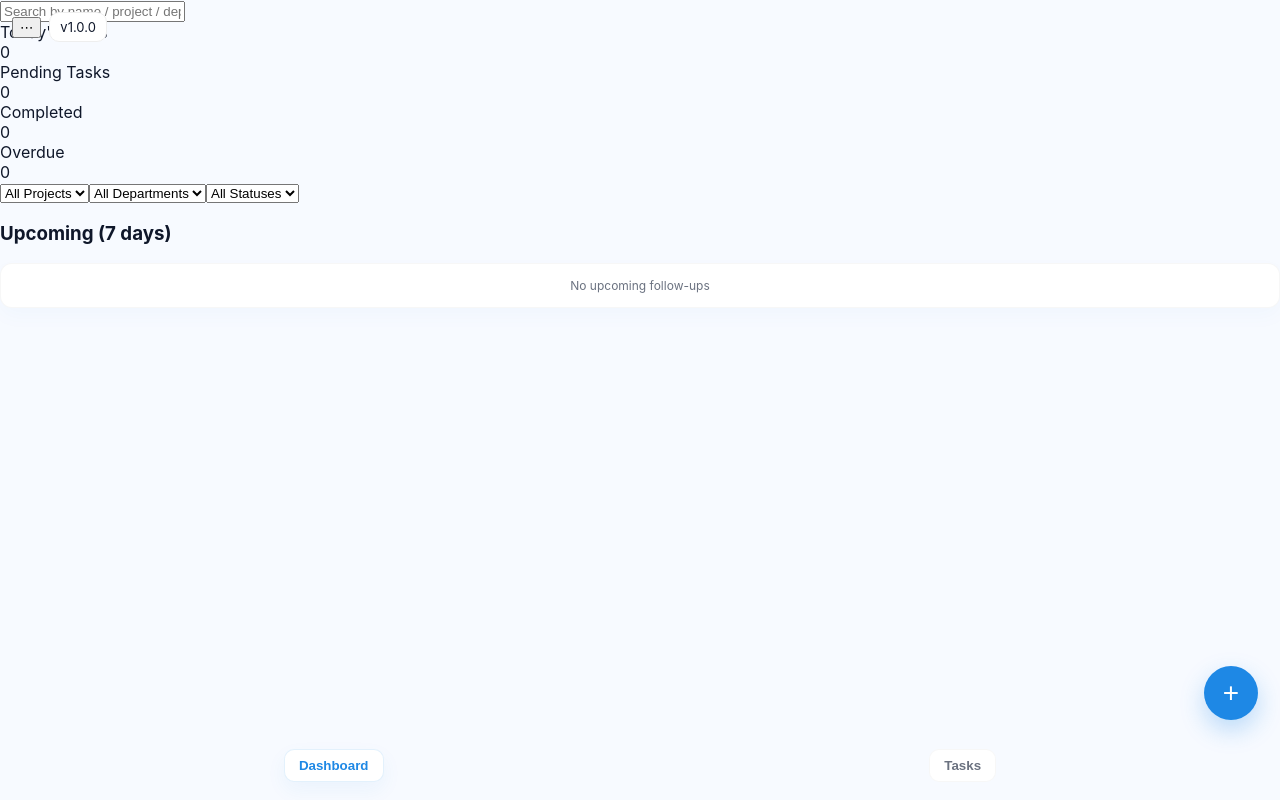
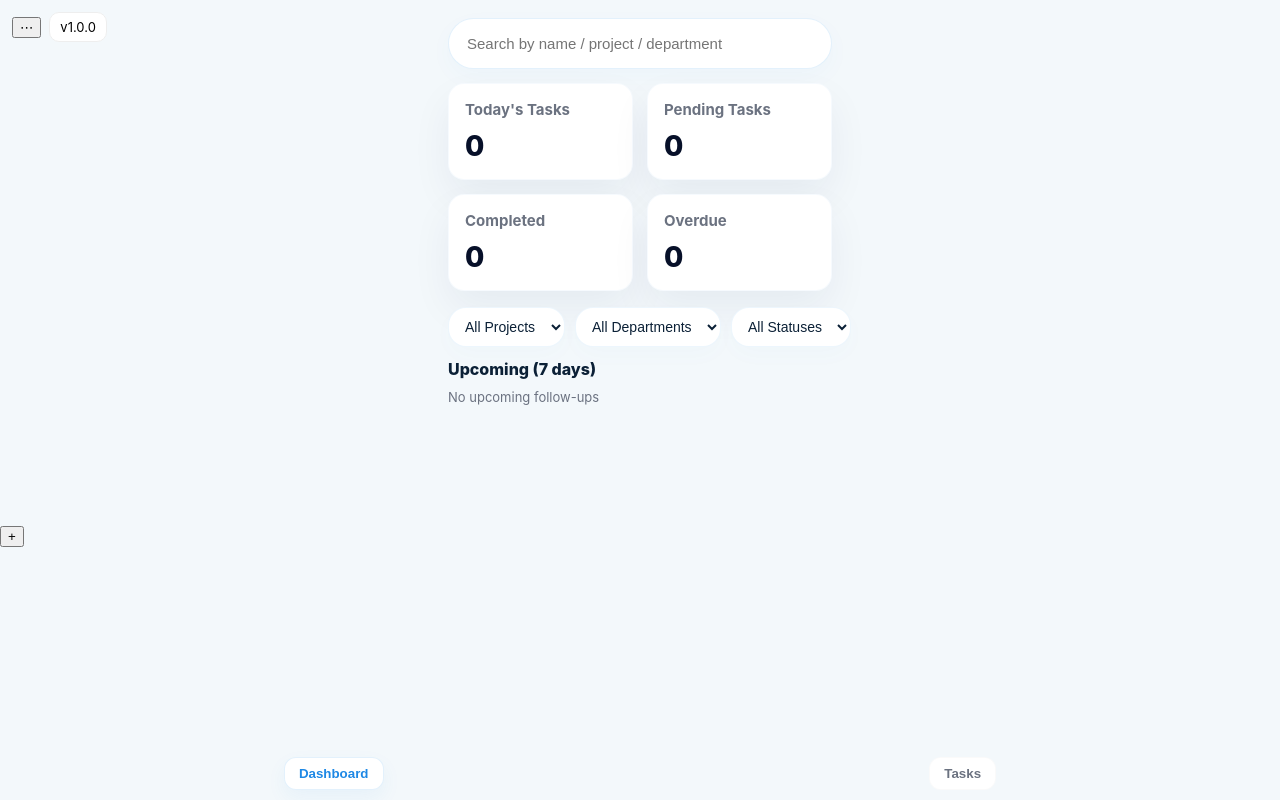
Before and after one commit to naikrohan144876-prog/knk-followup-tracker, a React (Vite) app: page /dashboard in a window 1280 px wide. Built offline with nearby package versions, Linux system fonts and the light colour scheme; the HTML template or start-up script is replaced by a standard one.

Commit message:
Update styles.css

```diff
--- a/src/styles.css
+++ b/src/styles.css
@@ -1,104 +1,158 @@
 :root {
   --primary: #1e88e5;
-  --bg: #f7faff;
-  --text: #0f172a;
+  --bg: #f3f8fb;
+  --card: #ffffff;
   --muted: #6b7280;
-  --border: #e5e9f2;
   --danger: #ef4444;
-  --radius: 16px;
+  --radius: 18px;
+  --shadow: 0 18px 40px rgba(14, 42, 80, 0.06);
 }
 
-/* Reset and global */
+/* Reset */
 * { box-sizing: border-box; }
-html, body, #root { height: 100%; }
+html,body,#root { height:100%; }
 body {
-  margin: 0;
+  margin:0;
   font-family: Inter, system-ui, -apple-system, "Segoe UI", Roboto, Arial;
   background: var(--bg);
-  color: var(--text);
-  -webkit-font-smoothing: antialiased;
+  -webkit-font-smoothing:antialiased;
 }
 
-/* App container */
-.app-container { min-height: 100vh; padding-bottom: 110px; }
+/* Dashboard screen container */
+.dashboard-screen {
+  max-width: 420px;
+  margin: 0 auto;
+  padding: 18px 18px 120px;
+}
 
-/* Dashboard header */
-.dashboard-header {
+/* Search */
+.search-wrap { margin-bottom: 14px; }
+.search-input {
+  width: 100%;
+  padding: 16px 18px;
+  border-radius: 26px;
+  border: 1px solid rgba(30,136,229,0.12);
+  background: #fff;
+  box-shadow: 0 8px 24px rgba(30,136,229,0.03);
+  font-size: 15px;
+  color: #0b2036;
+}
+
+/* Stats grid: 2x2 */
+.stats-grid {
+  display: grid;
+  grid-template-columns: repeat(2, 1fr);
+  gap: 14px;
+  margin-bottom: 16px;
+}
+.stat-card {
+  background: var(--card);
+  border-radius: 16px;
+  padding: 16px;
+  box-shadow: var(--shadow);
+  border: 1px solid rgba(30,136,229,0.04);
+  cursor: pointer;
+}
+.stat-title {
+  font-size: 15px;
+  color: var(--muted);
+  font-weight: 700;
+  margin-bottom: 10px;
+}
+.stat-value {
+  font-size: 28px;
+  font-weight: 800;
+  color: #071029;
+}
+
+/* Filters row */
+.filters-row {
+  display: flex;
+  gap: 10px;
+  margin-top: 10px;
+  margin-bottom: 12px;
+  align-items: center;
+}
+.filter-select {
+  padding: 10px 12px;
+  border-radius: 18px;
+  border: 1px solid rgba(30,136,229,0.08);
+  background: #fff;
+  box-shadow: 0 8px 24px rgba(30,136,229,0.02);
+  font-size: 14px;
+  color: #0b2036;
+}
+
+/* Upcoming list */
+.upcoming-section { margin-top: 8px; }
+.upcoming-heading {
+  font-size: 16px;
+  margin: 4px 0 10px 0;
+  color: #0b2036;
+  font-weight: 800;
+}
+.upcoming-list {
+  display: flex;
+  flex-direction: column;
+  gap: 12px;
+}
+.upcoming-row {
+  background: #fff;
+  border-radius: 12px;
+  padding: 10px 12px;
+  display: flex;
+  justify-content: space-between;
+  align-items: flex-start;
+  box-shadow: 0 8px 20px rgba(14,42,80,0.03);
+  border: 1px solid rgba(30,136,229,0.03);
+}
+.upcoming-left { max-width: 68%; display:flex; flex-direction: column; gap:6px; }
+.upcoming-task { font-weight:700; font-size:14px; color:#071029; overflow:hidden; text-overflow:ellipsis; white-space:nowrap; }
+.upcoming-note { color:var(--muted); font-size:13px; overflow:hidden; text-overflow:ellipsis; white-space:nowrap; }
+.upcoming-right { text-align:right; min-width:110px; display:flex; flex-direction: column; gap:6px; align-items:flex-end; }
+.upcoming-date { color: var(--danger); font-weight:800; font-size:13px; }
+.upcoming-status { color:var(--muted); font-size:12px; }
+
+/* Large rounded + Add button (matches screenshot) */
+.fab-add {
+  position: fixed;
+  right: 22px;
+  bottom: 26px;
+  background: linear-gradient(180deg, #2f80ed, #1e63d9);
+  color: #fff;
+  border: none;
+  border-radius: 18px;
+  padding: 12px 20px;
+  font-size: 18px;
+  font-weight: 800;
+  box-shadow: 0 18px 40px rgba(30,136,229,0.28);
   display:flex;
   align-items:center;
-  justify-content:space-between;
-  padding: 14px 18px;
-  background: linear-gradient(180deg, #e9f4ff 0%, #ffffff 100%);
-  border-bottom: 1px solid rgba(30,136,229,0.06);
-  position: sticky;
-  top:0;
-  z-index: 80;
+  gap:10px;
+  z-index:1000;
+  cursor:pointer;
 }
-.header-left { width:38px; display:flex; align-items:center; justify-content:flex-start; }
-.header-right { display:flex; gap:8px; align-items:center; }
-.dashboard-title { margin:0; font-size:18px; color:var(--primary); font-weight:700; text-align:center; flex:1; }
 
-/* menu left */
-.menu-left-placeholder { width:36px; height:36px; border-radius:10px; background:#fff; border:1px solid rgba(0,0,0,0.03); box-shadow:0 8px 20px rgba(30,136,229,0.06); display:flex; align-items:center; justify-content:center; font-weight:700; color:var(--primary); }
+/* small helpers */
+.small { font-size:13px; color:var(--muted); }
 
-/* header small buttons */
-.header-version { background:#fff; border:1px solid rgba(0,0,0,0.04); border-radius:10px; padding:6px 8px; font-size:13px; color:#374151; }
-.header-more { display:none; }
-
-/* dashboard cards */
-.dashboard-cards { display:grid; grid-template-columns:repeat(2,1fr); gap:12px; padding:16px; }
-.card { background:#fff; border-radius:12px; padding:14px; box-shadow:0 8px 20px rgba(30,136,229,0.04); border:1px solid rgba(0,0,0,0.03); }
-.card.clickable { cursor:pointer; }
-.card h3, .card-title { margin:0; font-size:13px; color:var(--muted); font-weight:600; }
-.card p, .card-value { margin:6px 0 0; font-size:20px; font-weight:700; color:#0f1724; }
-
-/* upcoming section */
-.upcoming { padding:16px; }
-.upcoming-title { color:#0f1724; margin:0 0 8px 0; font-weight:700; font-size:16px; }
-.no-upcoming { color:var(--muted); padding:14px; background:#fff; border-radius:12px; border:1px solid rgba(0,0,0,0.03); box-shadow:0 8px 20px rgba(30,136,229,0.03); text-align:center; }
-.upcoming-list { display:flex; flex-direction:column; gap:10px; margin-top:8px; }
-.upcoming-row { display:flex; justify-content:space-between; align-items:flex-start; background:#fff; border-radius:10px; padding:10px 12px; box-shadow:0 8px 20px rgba(30,136,229,0.03); border:1px solid rgba(0,0,0,0.03); }
-.upcoming-left { display:flex; flex-direction:column; gap:6px; max-width:68%; }
-.upcoming-task { font-weight:700; font-size:14px; color:#0b1830; overflow:hidden; text-overflow:ellipsis; white-space:nowrap; }
-.upcoming-note { color:var(--muted); font-size:13px; line-height:1.1; overflow:hidden; text-overflow:ellipsis; white-space:nowrap; }
-.upcoming-right { text-align:right; min-width:110px; display:flex; flex-direction:column; gap:6px; align-items:flex-end; }
-.upcoming-date { font-weight:800; color:var(--danger); font-size:13px; }
-.upcoming-status { color:var(--muted); font-size:12px; }
-
-/* fab */
-.fab { position:fixed; right:22px; bottom:80px; background:var(--primary); width:54px; height:54px; border-radius:50%; color:#fff; border:none; font-size:28px; box-shadow:0 10px 24px rgba(30,136,229,0.28); display:flex; align-items:center; justify-content:center; z-index:1000; }
-
-/* task list */
-.task-list-wrapper { padding:12px 16px 120px; }
-.task-item { background:#fff; border-radius:12px; padding:12px; margin-bottom:12px; box-shadow:0 8px 20px rgba(30,136,229,0.03); border:1px solid rgba(0,0,0,0.03); }
+/* task list / other pages share same look */
+.task-list-wrapper { padding: 8px 18px 120px; max-width:420px; margin:0 auto; }
+.task-item { background:#fff; border-radius:12px; padding:12px; margin-bottom:12px; box-shadow:0 8px 20px rgba(14,42,80,0.03); border:1px solid rgba(0,0,0,0.02); }
 .task-title { font-weight:700; font-size:15px; color:#071029; }
 .task-dates { margin-top:8px; display:flex; gap:10px; align-items:center; }
 
-/* small text helpers */
-.small { font-size:12px; color:var(--muted); }
-
-/* colors for dates */
-.time-created { color: var(--primary) !important; font-weight:700; font-size:12px; }
-.time-followup { color: var(--danger) !important; font-weight:700; font-size:12px; }
-
-/* status badge */
-.status-badge { padding:6px 10px; border-radius:10px; font-weight:700; font-size:12px; display:inline-block; }
-.status-badge.pending { background:#eaf4ff; color:var(--primary); border:1px solid rgba(30,136,229,0.1); }
-.status-badge.completed { background:#ecfdf5; color:#059669; border:1px solid rgba(5,150,105,0.08); }
+/* created & followup date colours */
+.time-created { color: var(--primary); font-weight:700; font-size:12px; }
+.time-followup { color: var(--danger); font-weight:700; font-size:12px; }
 
 /* bottom nav */
-.bottom-nav { position: fixed; bottom: 10px; left: 0; width: 100%; display:flex; justify-content:space-around; gap:10px; padding:8px 16px; z-index:60; }
-.bottom-nav button { background:#fff; border-radius:10px; border:1px solid rgba(0,0,0,0.03); padding:8px 14px; font-weight:700; color:var(--muted); }
+.bottom-nav { position: fixed; bottom: 2px; left: 0; width: 100%; display:flex; justify-content:space-around; gap:10px; padding:8px 16px; z-index:60; }
+.bottom-nav button { background:#fff; border-radius:12px; border:1px solid rgba(0,0,0,0.02); padding:8px 14px; font-weight:700; color:var(--muted); }
 .bottom-nav button.active { border-color: rgba(30,136,229,0.12); color:var(--primary); box-shadow:0 8px 20px rgba(30,136,229,0.06); }
 
-/* responsive */
-@media (max-width:520px) {
-  .dashboard-cards { grid-template-columns: 1fr; }
-  .upcoming-right { min-width:96px; }
-  .upcoming-left { max-width:60%; }
-  .dashboard-title { font-size:17px; }
-  .fab { right: 18px; bottom: 86px; }
+/* responsive tweak */
+@media (max-width:420px) {
+  .dashboard-screen { padding: 12px; }
+  .fab-add { right: 16px; bottom: 20px; padding: 12px 18px; border-radius: 16px; }
 }
-
-/* utility */
-.clickable { cursor:pointer; }
```
